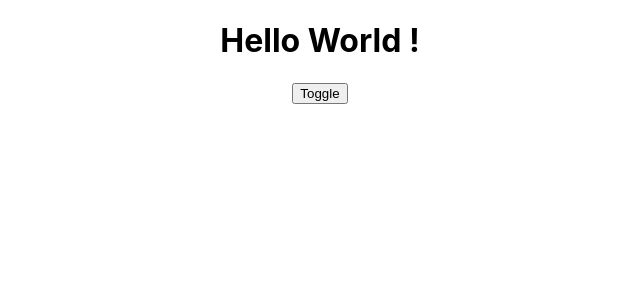
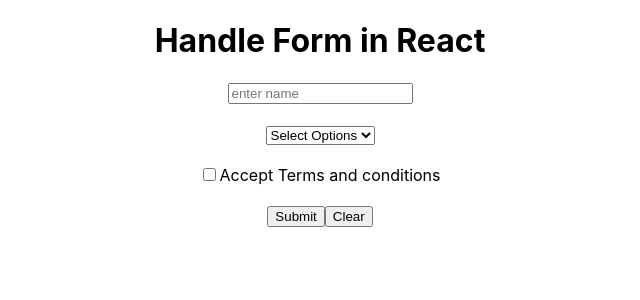
Before and after one commit to thisisshivamsingh/20-06-2022-Web-React, a React (Create React App) app: page / in a window 1280 px wide. Shown: the top 300 px of the page, without its empty margins (320-960 px from the left). Built offline with nearby package versions, Linux system fonts and the light colour scheme.

Commit message:
Handle  form | check box | input field | Select

```diff
--- a/src/App.js
+++ b/src/App.js
@@ -1,15 +1,38 @@
 import logo from "./logo.svg";
 import "./App.css";
-import React from "react";
+import { useState } from "react";
 
 function App() {
-  const [status, setStatus] = React.useState(true);
+  const [name, setName] = useState("");
+  const [tnc, setTnc] = useState(false);
+  const [interest, setInterest] = useState("");
+  function getFormData(e) {
+    console.log(name, tnc, interest);
+    e.preventDefault();
+  }
   return (
     <div className="App">
-      {status ? <h1>Hello World !</h1> : null}
-      {/* <button onClick={() => setStatus(false)}>Hide</button>
-      <button onClick={() => setStatus(true)}>Show</button> */}
-      <button onClick={() => setStatus(!status)}>Toggle</button>
+      <h1>Handle Form in React</h1>
+      <form onSubmit={getFormData}>
+        <input
+          type="text"
+          placeholder="enter name"
+          value={name}
+          onChange={(e) => setName(e.target.value)}
+        />
+        <br /> <br />
+        <select onChange={(e) => setInterest(e.target.value)}>
+          <option>Select Options</option>
+          <option>Marvel</option>
+          <option>DC</option>
+        </select>
+        <br /> <br />
+        <input type="checkbox" onChange={(e) => setTnc(e.target.checked)} />
+        <span>Accept Terms and conditions</span>
+        <br /> <br />
+        <button type="submit">Submit</button>
+        <button>Clear</button>
+      </form>
     </div>
   );
 }
```
